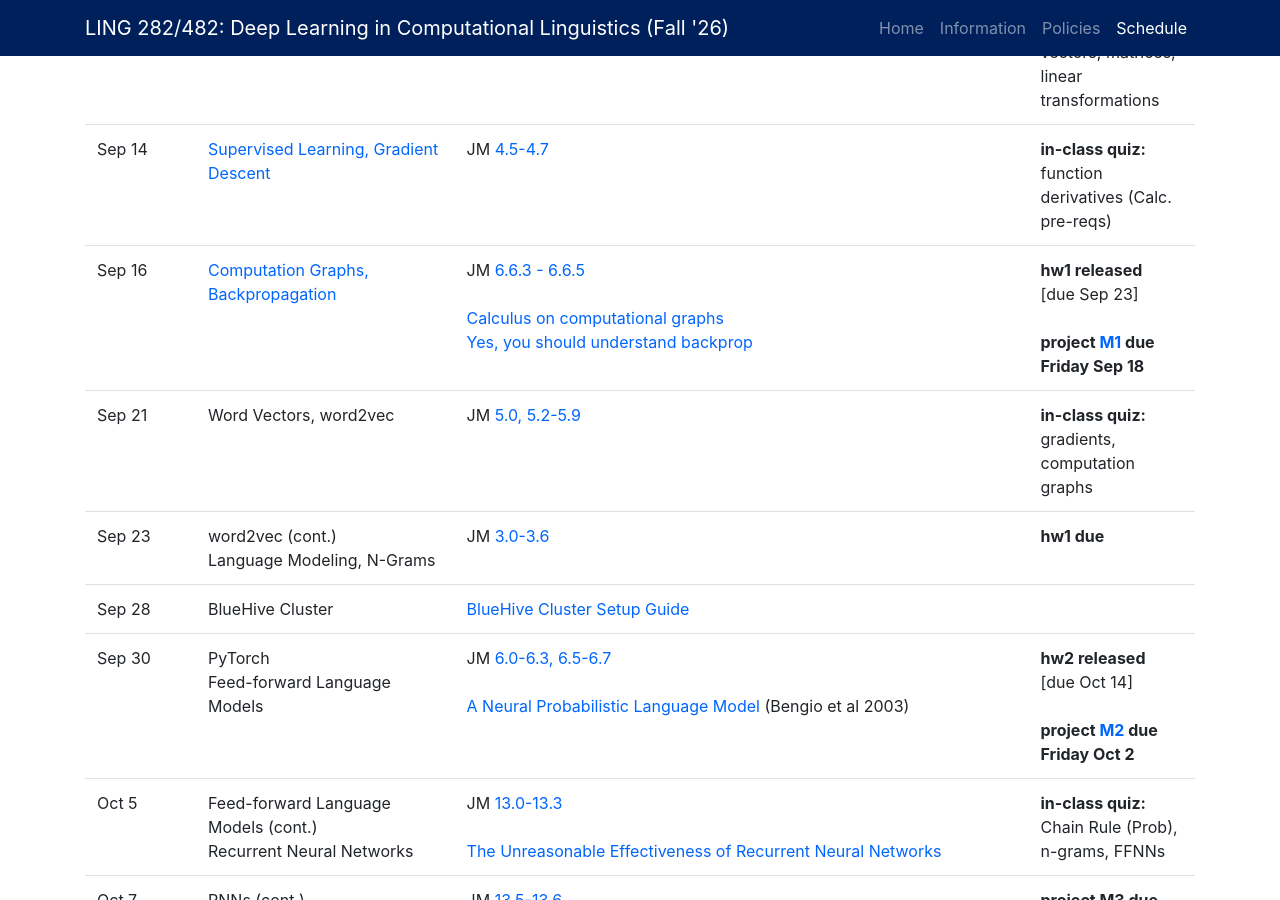
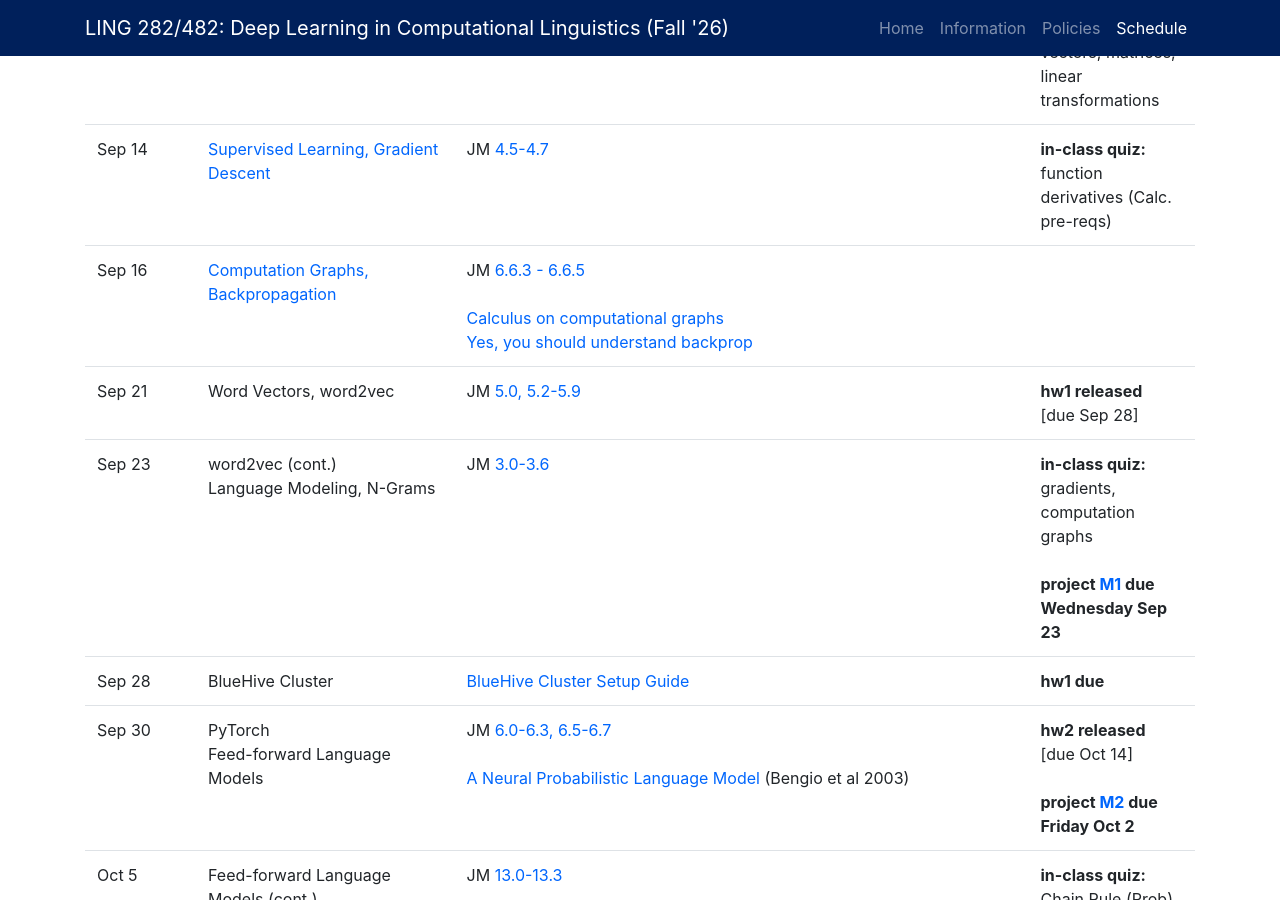
Before and after one commit to cmdowney88/cmdowney88.github.io, a Jekyll site: the page teaching/ling282/fall26/index.html, which Jekyll copies as it is, in a window 1280 px wide and 900 px high, scrolled down 3415 px. Built offline with Jekyll 4.4.1, drawn with Linux system fonts in a browser that asks for light colours; part of the change alters nothing that is shown.

Commit message:
ling282: update schedule — M1 due Sep 23, hw1 due Sep 28, quiz moved to Sep 23

```diff
--- a/teaching/ling282/fall26/index.html
+++ b/teaching/ling282/fall26/index.html
@@ -324,13 +324,7 @@
 									<br />
 									<a href="https://medium.com/@karpathy/yes-you-should-understand-backprop-e2f06eab496b" target="_blank">Yes, you should understand backprop</a>
 								</td>
-								<td>
-									<strong>hw1 released</strong>
-									<br />
-									[due Sep 23]
-									<br /><br />
-									<strong>project <a href="project/m1/" target="_blank">M1</a> due Friday Sep 18</strong>
-								</td>
+								<td></td>
 							</tr>
 							<tr>
 								<td>Sep 21</td>
@@ -341,7 +335,9 @@
 									JM <a href="https://web.stanford.edu/~jurafsky/slp3/5.pdf" target="_blank">5.0, 5.2-5.9</a>
 								</td>
 								<td>
-									<strong>in-class quiz:</strong> gradients, computation graphs
+									<strong>hw1 released</strong>
+									<br />
+									[due Sep 28]
 								</td>
 							</tr>
 							<tr>
@@ -354,7 +350,9 @@
 									JM <a href="https://web.stanford.edu/~jurafsky/slp3/3.pdf" target="_blank">3.0-3.6</a>
 								</td>
 								<td>
-									<strong>hw1 due</strong>
+									<strong>in-class quiz:</strong> gradients, computation graphs
+									<br /><br />
+									<strong>project <a href="project/m1/" target="_blank">M1</a> due Wednesday Sep 23</strong>
 								</td>
 							</tr>
 							<tr>
@@ -365,7 +363,9 @@
 								<td>
 									<a href="../../../guides/cluster-setup/" target="_blank">BlueHive Cluster Setup Guide</a>
 								</td>
-								<td></td>
+								<td>
+									<strong>hw1 due</strong>
+								</td>
 							</tr>
 							<tr>
 								<td>Sep 30</td>
```
